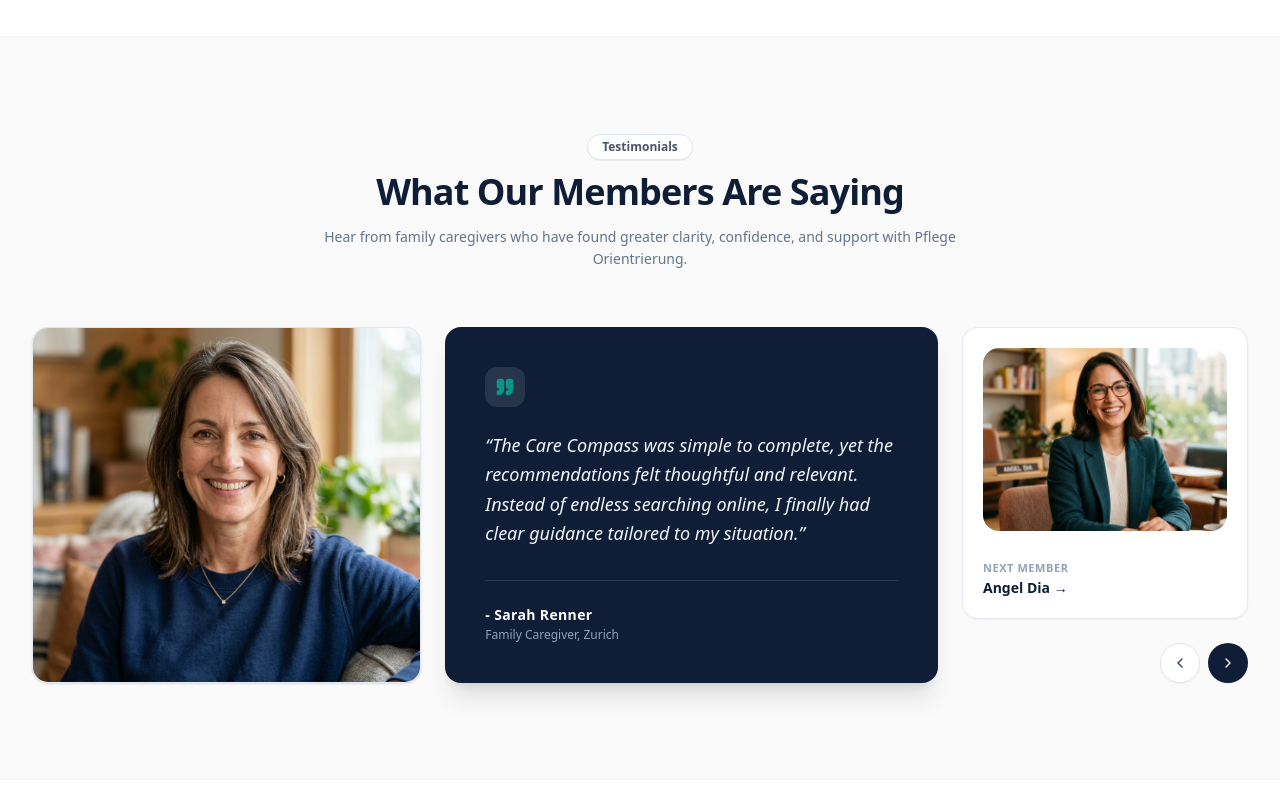
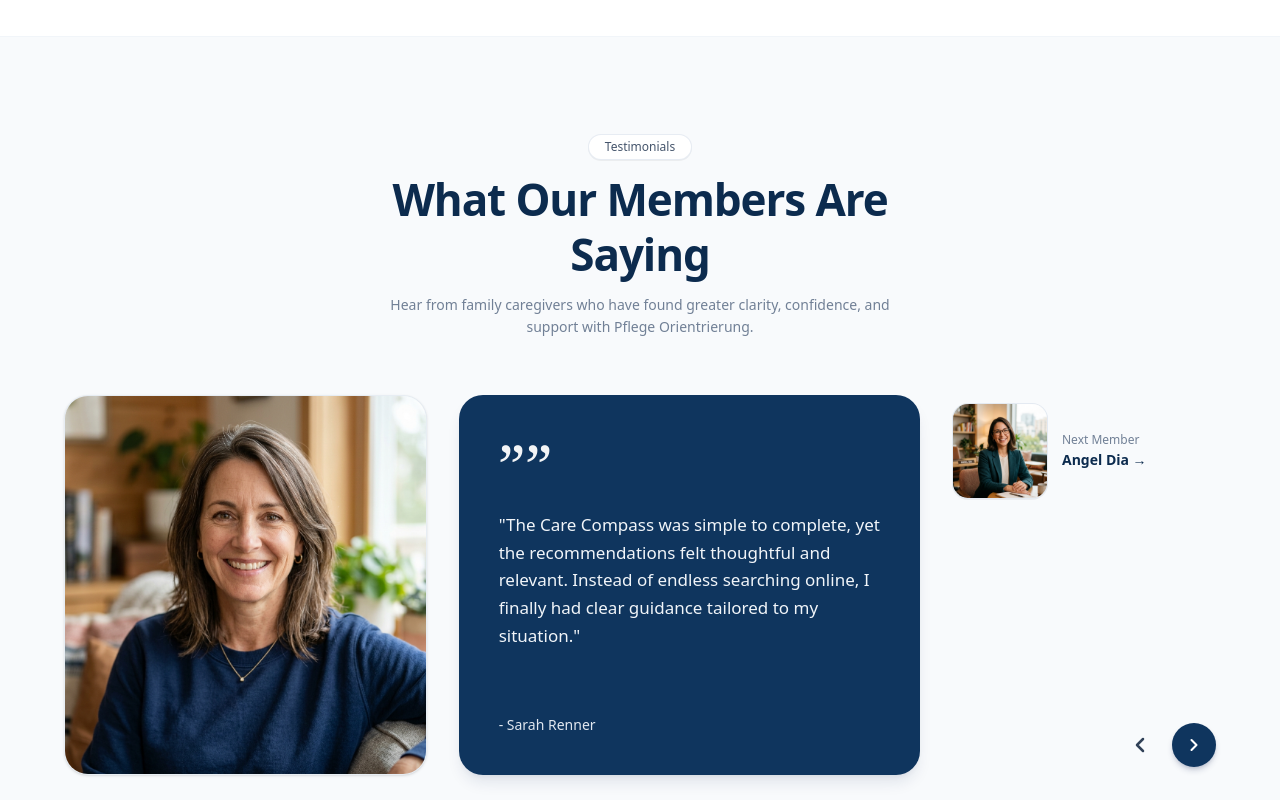
Before and after one commit to Nadib-Rana/Pflege_Orientrierung, a Next.js app: page / in a window 1280 px wide. Shown: the part 3220-4020 px from the top of the page. Built offline with nearby package versions, Linux system fonts and the light colour scheme.

Commit message:
style: align TestimonialsSection 3-column layout, quote card, next member preview, and arrow navigation

```diff
--- a/src/components/home/TestimonialsSection.tsx
+++ b/src/components/home/TestimonialsSection.tsx
@@ -2,7 +2,7 @@
 
 import React, { useState } from "react";
 import Image from "next/image";
-import { ChevronLeft, ChevronRight, Quote } from "lucide-react";
+import { ChevronLeft, ChevronRight } from "lucide-react";
 
 interface Testimonial {
   id: number;
@@ -10,6 +10,8 @@ interface Testimonial {
   role: string;
   quote: string;
   image: string;
+  nextMemberName: string;
+  nextMemberImage: string;
 }
 
 const testimonials: Testimonial[] = [
@@ -18,24 +20,30 @@ const testimonials: Testimonial[] = [
     name: "Sarah Renner",
     role: "Family Caregiver, Zurich",
     quote:
-      "The Care Compass was simple to complete, yet the recommendations felt thoughtful and relevant. Instead of endless searching online, I finally had clear guidance tailored to my situation.",
+      "\"The Care Compass was simple to complete, yet the recommendations felt thoughtful and relevant. Instead of endless searching online, I finally had clear guidance tailored to my situation.\"",
     image: "/images/sarah.jpg",
+    nextMemberName: "Angel Dia",
+    nextMemberImage: "/images/angel.jpg",
   },
   {
     id: 2,
     name: "Angel Dia",
     role: "Spouse Caregiver, Bern",
     quote:
-      "Pflege Orientrierung helped us clarify our insurance entitlements and find the right local Spitex service within days. The relief our family felt was truly immeasurable.",
+      "\"Pflege Orientrierung helped us clarify our insurance entitlements and find the right local Spitex service within days. The relief our family felt was truly immeasurable.\"",
     image: "/images/angel.jpg",
+    nextMemberName: "Thomas Mueller",
+    nextMemberImage: "/images/journey_videocall.jpg",
   },
   {
     id: 3,
     name: "Thomas Mueller",
     role: "Primary Caregiver, Lucerne",
     quote:
-      "Navigating elder care for my father felt completely overwhelming before this. The step-by-step roadmap gave our whole family a calm, structured plan to move forward.",
-    image: "/images/journey_coffee.jpg",
+      "\"Navigating elder care for my father felt completely overwhelming before this. The step-by-step roadmap gave our whole family a calm, structured plan to move forward.\"",
+    image: "/images/journey_videocall.jpg",
+    nextMemberName: "Sarah Renner",
+    nextMemberImage: "/images/sarah.jpg",
   },
 ];
 
@@ -43,8 +51,6 @@ export function TestimonialsSection() {
   const [currentIndex, setCurrentIndex] = useState(0);
 
   const current = testimonials[currentIndex];
-  const nextIndex = (currentIndex + 1) % testimonials.length;
-  const nextMember = testimonials[nextIndex];
 
   const handlePrev = () => {
     setCurrentIndex((prev) => (prev === 0 ? testimonials.length - 1 : prev - 1));
@@ -55,97 +61,100 @@ export function TestimonialsSection() {
   };
 
   return (
-    <section className="py-16 md:py-24 bg-[#FAFAFA] border-b border-slate-100">
+    <section className="py-16 md:py-24 bg-[#F8FAFC] border-b border-slate-100">
       <div className="mx-auto max-w-7xl px-4 sm:px-6 lg:px-8">
-        {/* Header */}
-        <div className="text-center max-w-2xl mx-auto mb-14">
-          <div className="inline-flex items-center gap-1.5 rounded-full border border-slate-200 bg-white px-3.5 py-1 text-xs font-semibold text-slate-600 mb-3 shadow-2xs">
+        {/* Section Header matching exact design */}
+        <div className="text-center max-w-2xl mx-auto mb-14 space-y-3">
+          <div className="inline-flex items-center gap-1.5 rounded-full border border-slate-200/80 bg-white px-4 py-1 text-xs font-medium text-slate-600 shadow-2xs">
             Testimonials
           </div>
-          <h2 className="text-3xl sm:text-4xl font-extrabold tracking-tight text-[#0F1E36]">
-            What Our Members Are Saying
+          <h2 className="text-3xl sm:text-4xl lg:text-[44px] font-extrabold tracking-tight text-[#0C2B4E] leading-tight">
+            What Our Members Are <br />
+            Saying
           </h2>
-          <p className="mt-3.5 text-xs sm:text-sm text-slate-500 leading-relaxed">
+          <p className="text-xs sm:text-sm text-[#718096] max-w-lg mx-auto leading-relaxed">
             Hear from family caregivers who have found greater clarity, confidence, and support with
             Pflege Orientrierung.
           </p>
         </div>
 
-        {/* 3-Column / Highlight Card Layout matching Mockup */}
-        <div className="grid grid-cols-1 lg:grid-cols-12 gap-6 items-stretch">
-          {/* Left: Author Portrait Photo */}
-          <div className="lg:col-span-4 relative overflow-hidden rounded-2xl border border-slate-200/80 bg-slate-100 shadow-sm min-h-[320px] lg:min-h-full">
+        {/* 3-Column Layout matching exact screenshot */}
+        <div className="grid grid-cols-1 lg:grid-cols-12 gap-6 lg:gap-8 items-stretch max-w-6xl mx-auto">
+          {/* 1. Left: Author Portrait Photo */}
+          <div className="lg:col-span-4 relative overflow-hidden rounded-3xl border border-slate-200/60 bg-slate-100 shadow-sm min-h-[380px] lg:min-h-full">
             <Image
               src={current.image}
               alt={current.name}
               fill
               className="object-cover transition-opacity duration-300"
-              sizes="(max-width: 1024px) 100vw, 33vw"
+              sizes="(max-width: 1024px) 100vw, 380px"
             />
           </div>
 
-          {/* Center: Main Quote Card (Dark Navy / Slate) */}
-          <div className="lg:col-span-5 flex flex-col justify-between rounded-2xl bg-[#0F1E36] p-8 sm:p-10 text-white shadow-xl">
-            {/* Quote Icon */}
-            <div className="flex h-10 w-10 items-center justify-center rounded-lg bg-white/10 text-[#0D9488] mb-6">
-              <Quote className="h-5 w-5 fill-current" />
+          {/* 2. Middle: Dark Navy Quote Card */}
+          <div className="lg:col-span-5 flex flex-col justify-between rounded-3xl bg-[#0F355E] p-8 sm:p-10 text-white shadow-lg shadow-blue-950/10 min-h-[380px]">
+            <div>
+              {/* Large Double Quotation Symbol */}
+              <div className="text-white font-serif text-5xl sm:text-6xl leading-none select-none opacity-95 mb-4">
+                &rdquo;&rdquo;
+              </div>
+
+              {/* Quote Text */}
+              <blockquote className="text-base sm:text-[17px] font-normal leading-relaxed text-slate-100">
+                {current.quote}
+              </blockquote>
             </div>
 
-            {/* Quote Text */}
-            <blockquote className="text-sm sm:text-base md:text-lg font-medium leading-relaxed text-slate-100 italic">
-              &ldquo;{current.quote}&rdquo;
-            </blockquote>
-
-            {/* Author Name */}
-            <div className="mt-8 pt-6 border-t border-white/10">
-              <p className="text-sm font-bold text-white tracking-wide">- {current.name}</p>
-              <p className="text-xs text-slate-400 mt-0.5">{current.role}</p>
+            {/* Author Signature */}
+            <div className="pt-6">
+              <p className="text-sm font-medium text-slate-200">- {current.name}</p>
             </div>
           </div>
 
-          {/* Right: Next Member Preview & Navigation Controls */}
-          <div className="lg:col-span-3 flex flex-col justify-between gap-4">
-            {/* Next Member Preview Card */}
+          {/* 3. Right: Next Member Preview & Arrow Buttons */}
+          <div className="lg:col-span-3 flex flex-col justify-between py-2">
+            {/* Next Member Horizontal Card */}
             <div
               onClick={handleNext}
-              className="group flex flex-col justify-between flex-grow rounded-2xl border border-slate-200/80 bg-white p-5 shadow-xs transition-all hover:border-slate-300 hover:shadow-md cursor-pointer"
+              className="flex items-center gap-3.5 group cursor-pointer"
             >
-              <div className="relative aspect-[4/3] w-full overflow-hidden rounded-xl bg-slate-100 mb-3">
+              <div className="relative h-22 w-22 sm:h-24 sm:w-24 shrink-0 overflow-hidden rounded-2xl border border-slate-200/80 bg-slate-100 shadow-2xs">
                 <Image
-                  src={nextMember.image}
-                  alt={nextMember.name}
+                  src={current.nextMemberImage}
+                  alt={current.nextMemberName}
                   fill
                   className="object-cover transition-transform duration-300 group-hover:scale-105"
-                  sizes="250px"
+                  sizes="100px"
                 />
               </div>
-              <div className="flex items-center justify-between">
-                <div>
-                  <span className="text-[11px] font-semibold text-slate-400 uppercase tracking-wider">
-                    Next Member
-                  </span>
-                  <p className="text-sm font-bold text-[#0F1E36] group-hover:text-[#0D9488] transition-colors">
-                    {nextMember.name} &rarr;
-                  </p>
-                </div>
+              <div className="flex flex-col">
+                <span className="text-xs text-[#718096] font-normal">Next Member</span>
+                <span className="text-sm font-bold text-[#0C2B4E] group-hover:text-[#0D9488] transition-colors flex items-center gap-1 mt-0.5">
+                  {current.nextMemberName} &rarr;
+                </span>
               </div>
             </div>
 
-            {/* Carousel Arrow Buttons */}
-            <div className="flex items-center justify-end gap-2 pt-2">
+            {/* Bottom-Right Arrows matching exact screenshot */}
+            <div className="flex items-center justify-end gap-3 pt-6 lg:pt-0">
+              {/* Previous Minimal Arrow */}
               <button
+                type="button"
                 onClick={handlePrev}
                 aria-label="Previous testimonial"
-                className="flex h-10 w-10 items-center justify-center rounded-full border border-slate-200 bg-white text-slate-700 shadow-xs transition-all hover:bg-slate-100 hover:text-slate-900 cursor-pointer"
+                className="flex h-10 w-10 items-center justify-center text-slate-700 hover:text-[#0C2B4E] transition-colors cursor-pointer"
               >
-                <ChevronLeft className="h-4 w-4" />
+                <ChevronLeft className="h-6 w-6 stroke-[2.5]" />
               </button>
+
+              {/* Next Solid Navy Circle Button */}
               <button
+                type="button"
                 onClick={handleNext}
                 aria-label="Next testimonial"
-                className="flex h-10 w-10 items-center justify-center rounded-full bg-[#0F1E36] text-white shadow-xs transition-all hover:bg-[#1B365D] cursor-pointer"
+                className="flex h-11 w-11 items-center justify-center rounded-full bg-[#0F355E] hover:bg-[#154477] text-white shadow-md shadow-blue-950/20 transition-all cursor-pointer"
               >
-                <ChevronRight className="h-4 w-4" />
+                <ChevronRight className="h-5 w-5 stroke-[2.5]" />
               </button>
             </div>
           </div>
```
